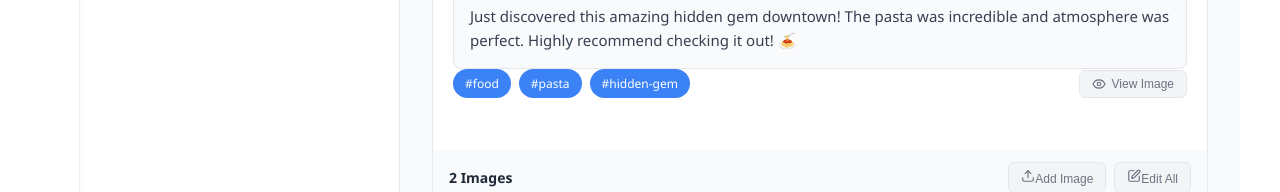
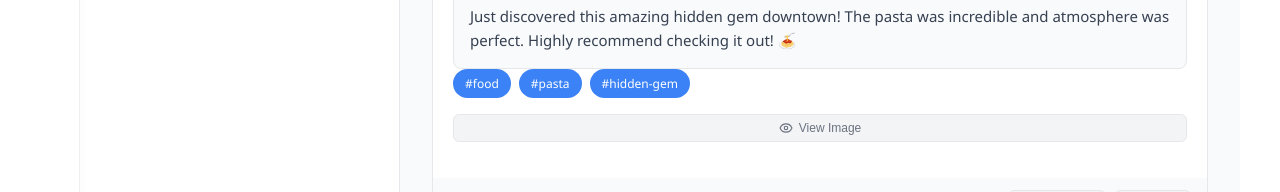
Before and after one commit to Sinxn-coder/chai-in, a React (Vite) app: page / in a window 1280 px wide. Both pictures are taken after a click on the item 39 px from the left and 354 px from the top of the page. Shown: the part 556-748 px from the top of the page. Built offline with nearby package versions, Linux system fonts and the light colour scheme.

Commit message:
Move View Image button to full width under tags section

```diff
--- a/src/CommunityPage.css
+++ b/src/CommunityPage.css
@@ -549,23 +549,25 @@
   align-items: center;
 }
 
-.view-image-btn {
+.view-image-btn-full {
   background: #3b82f6;
   border: none;
   color: white;
-  padding: 6px 12px;
+  padding: 8px 12px;
   border-radius: 6px;
   cursor: pointer;
   transition: all 0.2s ease;
   display: flex;
   align-items: center;
+  justify-content: center;
   gap: 6px;
   font-size: 12px;
   font-weight: 500;
-  margin-left: auto;
+  width: 100%;
+  margin-top: 8px;
 }
 
-.view-image-btn:hover {
+.view-image-btn-full:hover {
   background: #2563eb;
 }
 
--- a/src/CommunityPage.jsx
+++ b/src/CommunityPage.jsx
@@ -291,12 +291,12 @@ export default function CommunityPage() {
                           {post.tags.map((tag, index) => (
                             <span key={index} className="admin-tag">#{tag}</span>
                           ))}
-                          <button className="admin-btn-small view-image-btn">
-                            <Eye size={14} />
-                            View Image
-                          </button>
                         </div>
                       )}
+                      <button className="admin-btn-small view-image-btn-full">
+                        <Eye size={14} />
+                        View Image
+                      </button>
                     </div>
 
                     {/* Post Images Admin - Single Slider */}
```
